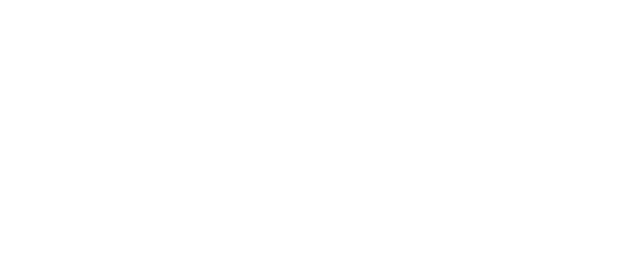
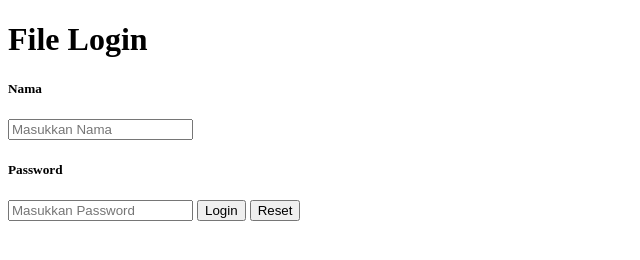
Before and after one commit to deaerlinda/belajar_Github, a plain HTML site: page index.html in a window 1280 px wide. Shown: the whole page, without its empty margins (0-640 px from the left). Drawn offline with Linux system fonts and the light colour scheme.

Commit message:
Penambahan tombol reset

```diff
--- a/index.html
+++ b/index.html
@@ -7,6 +7,13 @@
     <title>Document</title>
 </head>
 <body>
+    <h1>File Login</h1>
+    <h5>Nama</h5>
+    <input type="text" name="nama" placeholder="Masukkan Nama">
+    <h5>Password</h5>
+    <input type="password" name="pass" placeholder="Masukkan Password">
+    <button type="submit" name="submit">Login</button>
+    <button type="reset" name="reset">Reset</button>
 
 </body>
 </html>
```
